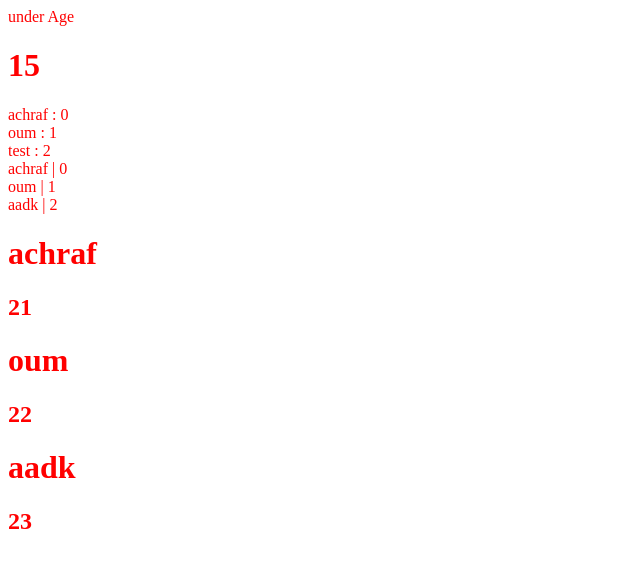
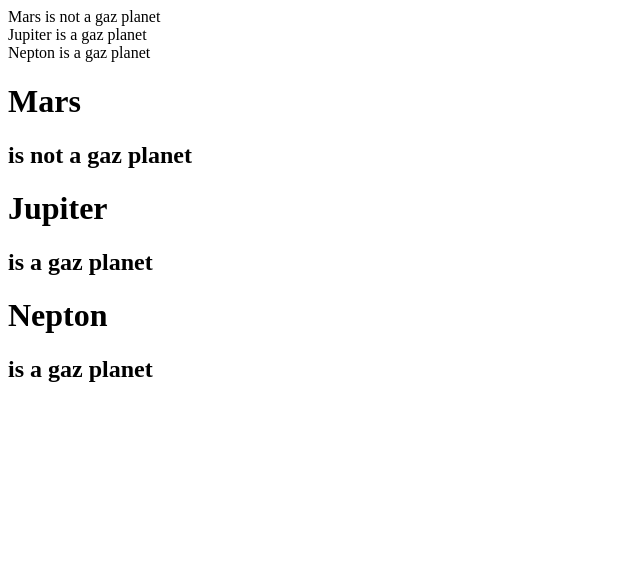
Before and after one commit to bouachrineAchraf/react-learning, a React (Create React App) app: page / in a window 1280 px wide. Shown: the top 568 px of the page, without its empty margins (0-640 px from the left). Built offline with nearby package versions, Linux system fonts and the light colour scheme.

Commit message:
planet list components displaying

```diff
--- a/src/App.js
+++ b/src/App.js
@@ -1,7 +1,14 @@
 import './App.css';
 import {User} from "./user"
+import {Planet} from './planet'
 
 function App() {
+  const planets = [
+    {name : "Mars", isAGazPlanet: false},
+    {name : "Jupiter", isAGazPlanet: true},
+    {name : "Nepton", isAGazPlanet: true}
+  ];
+
   const age = 17;
   const listofname = ["achraf", "oum", "test"]
   const mapofname = [
@@ -11,20 +18,28 @@ function App() {
   ]
 
   return (
-    <div style={{ color: age <= 18 ? "red" : "blue" }}>{age >= 18 ? <div>Over Age</div> : <div> under Age</div>}
-      <div>{age >= 18 ? <button> this is a button</button> : <h1>15</h1>}</div>
-      {listofname.map((element, value) => {
-        return <div>{element} : {value}</div>
-      })}
 
-      {mapofname.map((user, index) => {
-        return <div>{user.name} | {index}</div>
-      })}
+    <div>{planets.map((element) => {return <div> {element.isAGazPlanet ? element.name + " is a gaz planet": element.name + " is not a gaz planet"}</div>})}
 
-      {mapofname.map((user, index) => {
-        return <User name={user.name} age={user.age}></User>
-      })}
+    <div>
+      {planets.map((element) => {return <Planet name={element.name} isAGazPlanet={element.isAGazPlanet}></Planet>})}
     </div>
+    </div>
+
+    // <div style={{ color: age <= 18 ? "red" : "blue" }}>{age >= 18 ? <div>Over Age</div> : <div> under Age</div>}
+    //   <div>{age >= 18 ? <button> this is a button</button> : <h1>15</h1>}</div>
+    //   {listofname.map((element, value) => {
+    //     return <div>{element} : {value}</div>
+    //   })}
+
+    //   {mapofname.map((user, index) => {
+    //     return <div>{user.name} | {index}</div>
+    //   })}
+
+    //   {mapofname.map((user, index) => {
+    //     return <User name={user.name} age={user.age}></User>
+    //   })}
+    // </div>
 
     // <div className="App">
     //   <User name="achraf" age={23} email="achraf@achraf.com"/>
--- /dev/null
+++ b/src/planet.js
@@ -0,0 +1,7 @@
+export const Planet = (props) => {
+    return (
+      <div>
+        <h1>{props.name}</h1> <h2>{props.isAGazPlanet ? "is a gaz planet" : "is not a gaz planet"}</h2>
+      </div>
+    )
+  }
```
